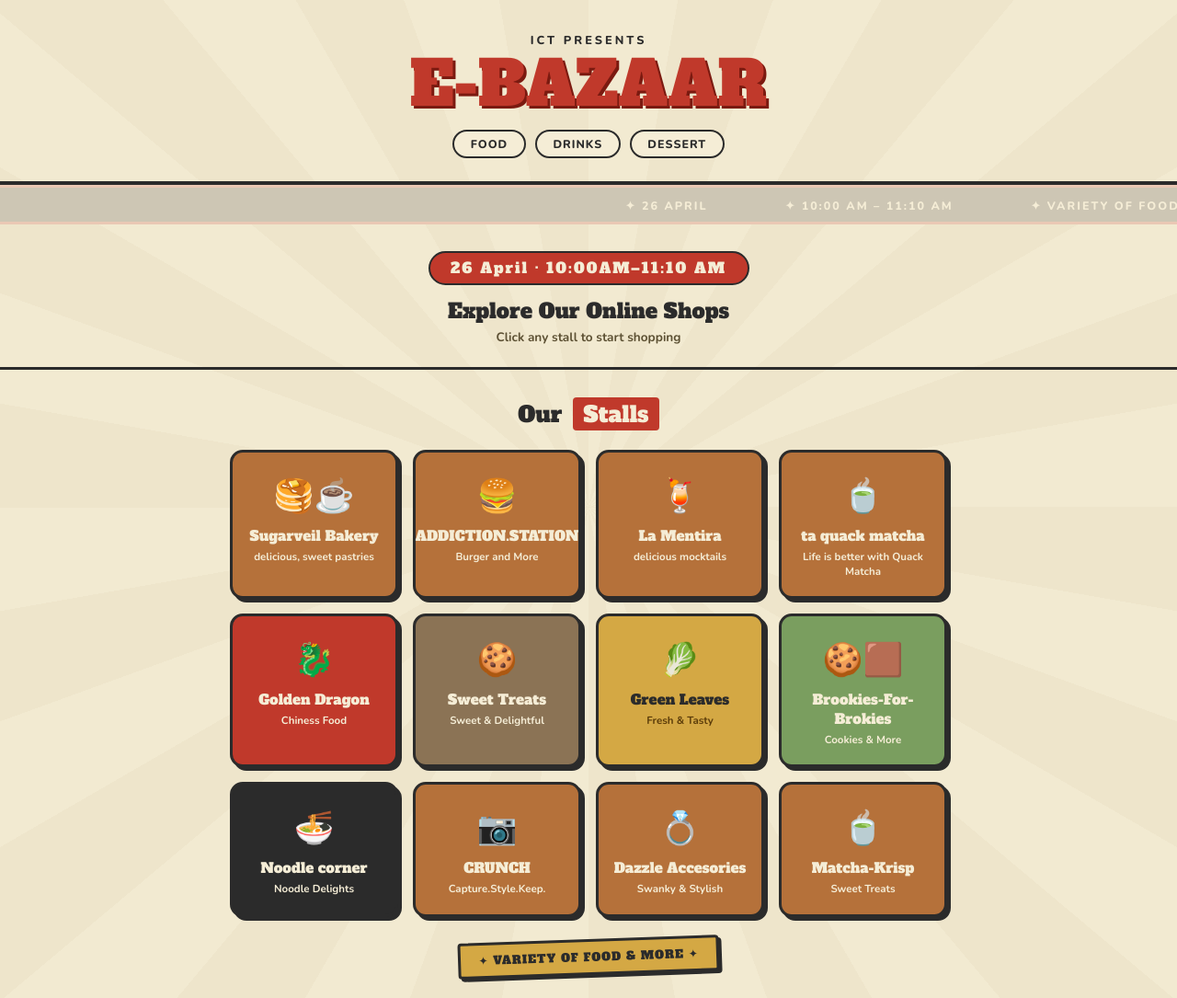
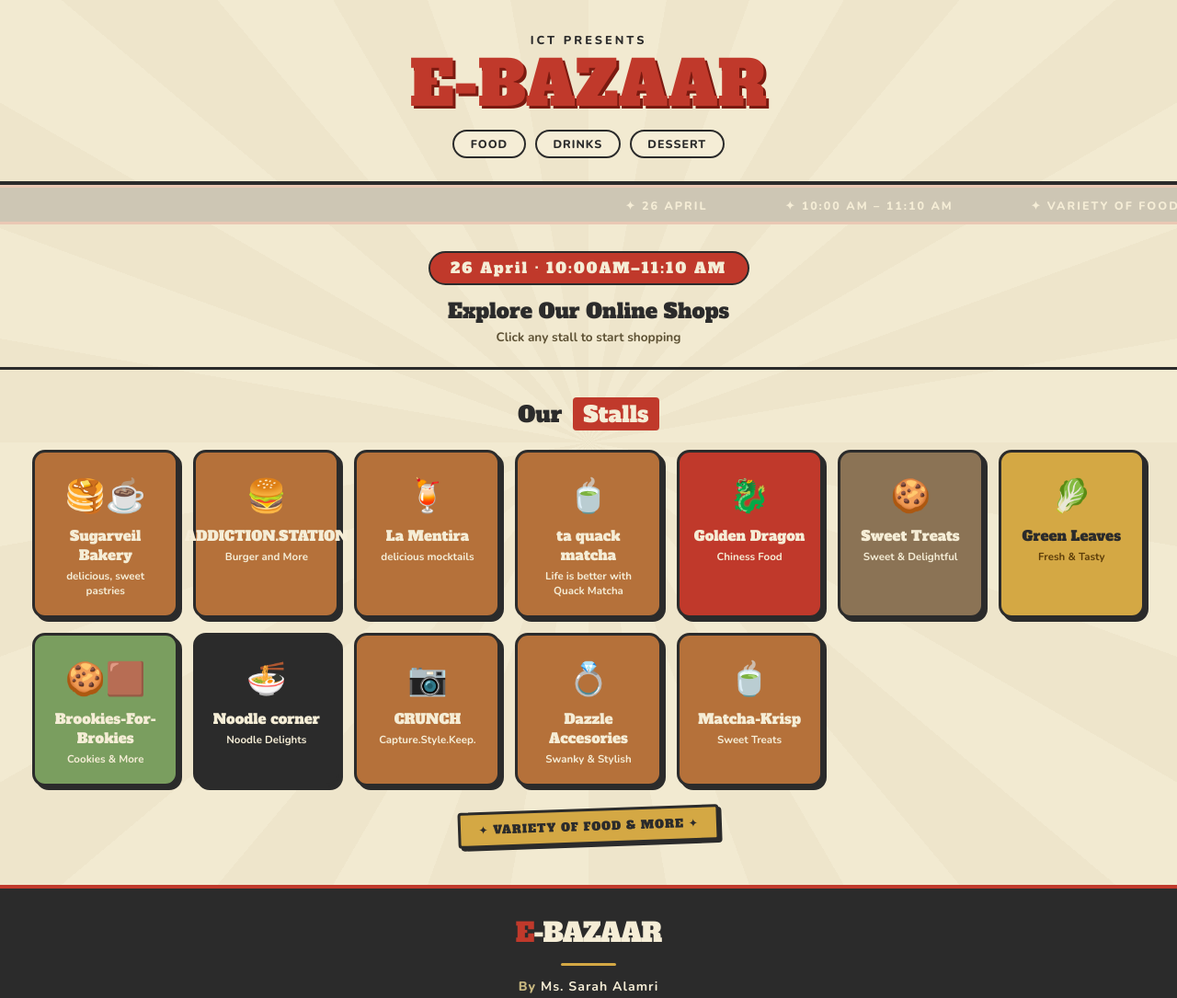
Before and after one commit to Sarah-Alamri/E-BAZAAR, a plain HTML site: page index.html in a window 1280 px wide. Shown: the top 1085 px of the page at 92% size. Drawn offline with nearby package versions, Linux system fonts and the light colour scheme.

Commit message:
Update index.html

```diff
--- a/index.html
+++ b/index.html
@@ -1,7 +1,27 @@
-
+<head>
+  <meta charset="UTF-8">
+  <meta name="viewport" content="width=device-width, initial-scale=1.0">
+  <title>E-Bazar</title>
+</head>
 <style>
   @import url('https://fonts.googleapis.com/css2?family=Alfa+Slab+One&family=Nunito:wght@400;700;800;900&display=swap');
   *{margin:0;padding:0;box-sizing:border-box;}
+
+  * {
+  box-sizing: border-box;
+  margin: 0;
+  padding: 0;
+}
+
+body {
+  max-width: 100%;
+  overflow-x: hidden;
+}
+
+img {
+  max-width: 100%;
+  height: auto;
+}
 
   .eb-wrap{
     background:#F5EDD6;
@@ -108,11 +128,12 @@
     padding:.1rem .7rem;border-radius:4px;
     margin-left:.3rem;
   }
-  .grid{
-    display:grid;
-    grid-template-columns:repeat(auto-fit,minmax(175px,1fr));
-    gap:1rem;max-width:780px;margin:0 auto;
-  }
+  .grid {
+  display: grid;
+  grid-template-columns: repeat(auto-fit, minmax(140px, 1fr));
+  gap: 1rem;
+  padding: 0 1rem;
+}
 
   .shop-btn{
     display:flex;flex-direction:column;align-items:center;
```
